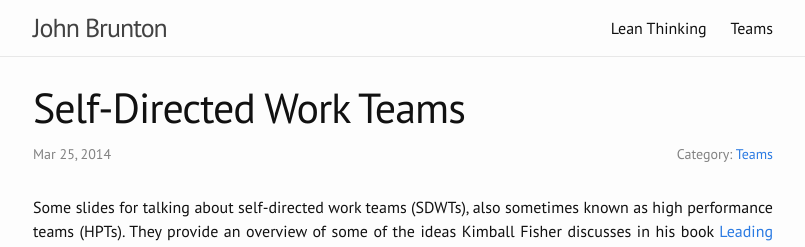
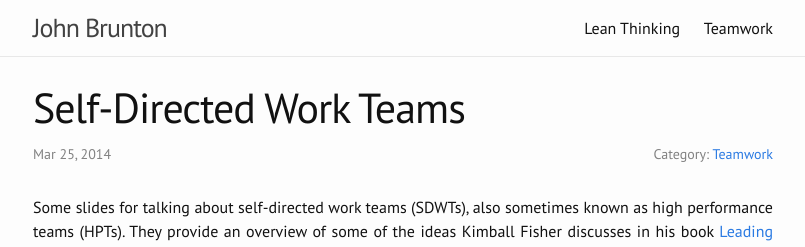
Before and after one commit to jbrunton/jbrunton.com, a Jekyll site: the page built from _posts/2014-03-25-self-directed-work-teams.md, in a window 1280 px wide. Shown: the top 247 px of the page, without its empty margins (237-1042 px from the left). Built offline with Jekyll 4.4.1, drawn with Linux system fonts in a browser that asks for light colours; nearby versions of some CDN libraries.

Commit message:
rename teams -> teamwork

```diff
--- a/_config.yml
+++ b/_config.yml
@@ -20,7 +20,7 @@ medium_username:  johnbrunton
 
 category_names:
   lean: Lean Thinking
-  teams: Teams
+  teamwork: Teamwork
 
 # Build settings
 markdown: kramdown
--- a/_posts/2014-03-25-self-directed-work-teams.md
+++ b/_posts/2014-03-25-self-directed-work-teams.md
@@ -2,7 +2,7 @@
 layout: post
 title:  "Self-Directed Work Teams"
 date:   2014-03-25
-category: teams
+category: teamwork
 tags:
   - self-directed work teams
   - high performance teams
--- a/teams.html
+++ /dev/null
@@ -1,6 +0,0 @@
----
-layout: default
-permalink: /teams/
-title: Teams
----
-{% include category.html category="teams" %}
--- /dev/null
+++ b/teamwork.html
@@ -0,0 +1,6 @@
+---
+layout: default
+permalink: /teamwork/
+title: Teamwork
+---
+{% include category.html category="teamwork" %}
```
Also changed, not shown: _posts/2014-11-26-healthy-conflict-five-dysfunctions-team.md (+1 -1 lines), _posts/2016-09-10-humble-inquiry-cheat-sheet.md (+1 -1 lines).
